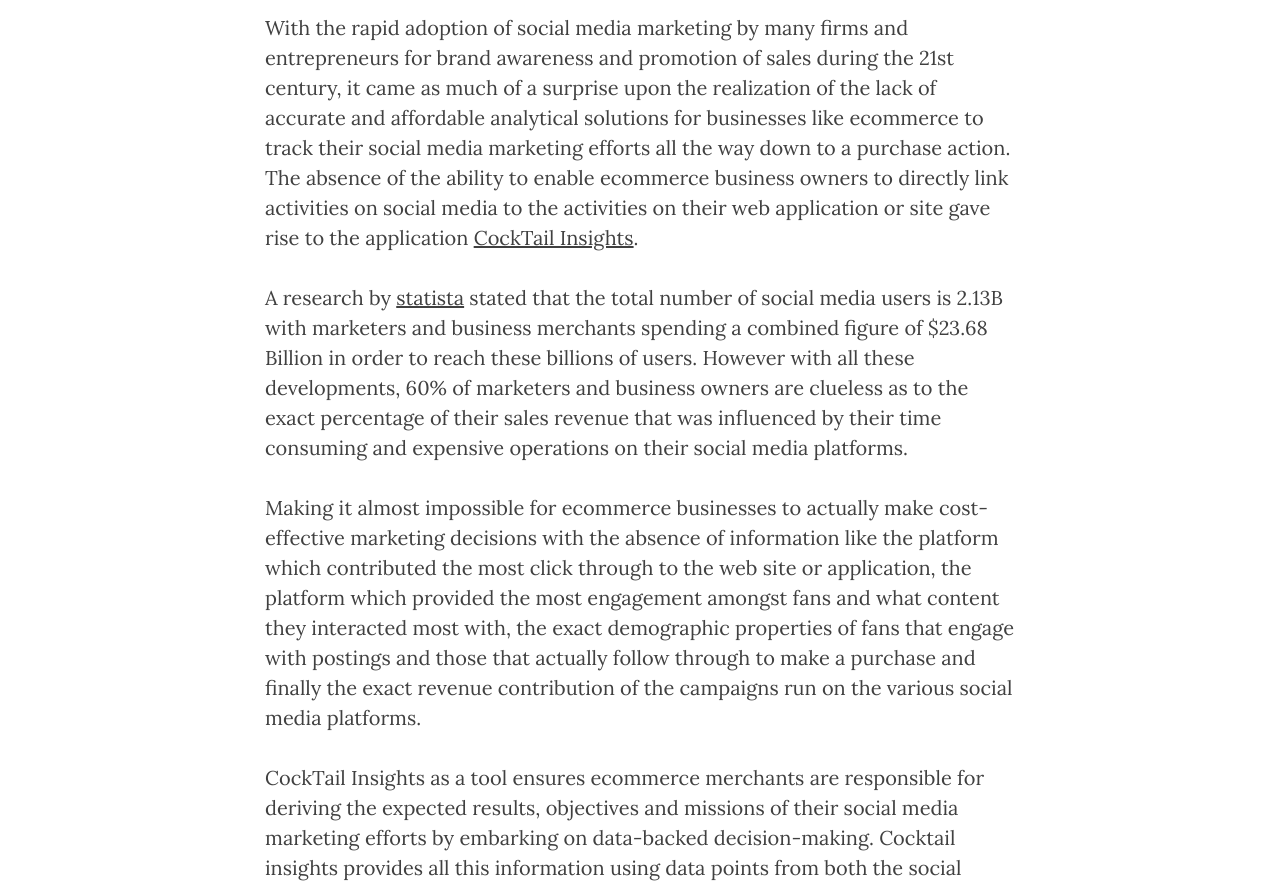
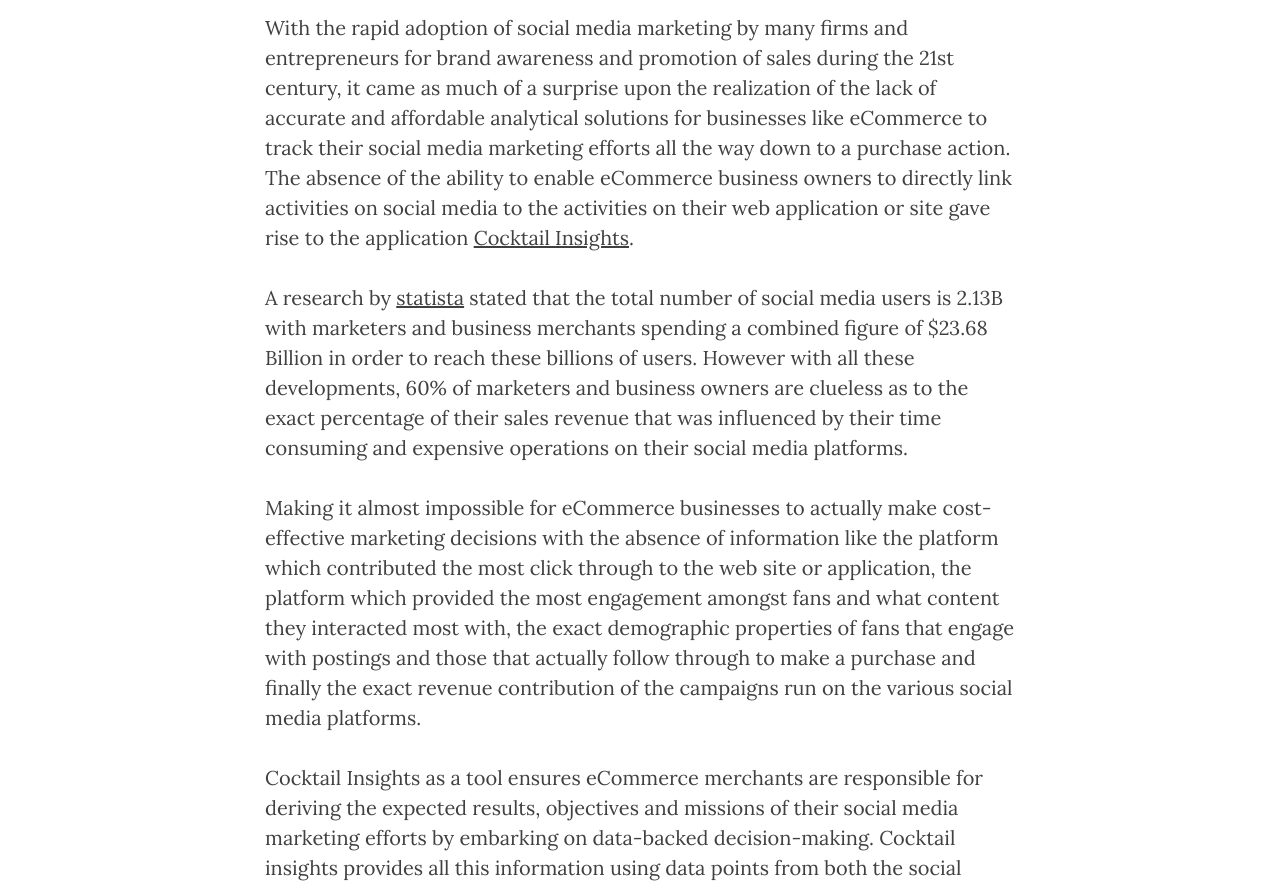
Before and after one commit to cocktailinsights/blog, a Jekyll site: the page built from _posts/2016-04-26-the launch blog.markdown, in a window 1280 px wide and 1400 px high, scrolled down 391 px. Shown: the part 245-1128 px from the top of the window. Built offline with Jekyll 4.4.1, drawn with Linux system fonts in a browser that asks for light colours; nearby versions of some CDN libraries; comment, search, counter and statistics services are not loaded; some of the changed text lies outside the part shown.

```diff
--- a/_posts/2016-04-26-the launch blog.markdown
+++ b/_posts/2016-04-26-the launch blog.markdown
@@ -1,6 +1,6 @@
 ---
 layout:     post
-title:      "The Beta Launch of CockTail Insights"
+title:      "The Beta Launch of Cocktail Insights"
 subtitle:   "A Simple Introduction and Walkthrough of CockTail Insights"
 date:       2016-04-26 09:00:00
 author:     "Panin Osei Tenkorang"
@@ -9,7 +9,7 @@ disqus: true
 ---
 
 <p>
-	With the rapid adoption of social media marketing by many firms and entrepreneurs for brand awareness and promotion of sales during the 21st century, it came as much of a surprise upon the realization of the lack of accurate and affordable analytical solutions for businesses like ecommerce to track their social media marketing efforts all the way down to a purchase action. The absence of the ability to enable ecommerce business owners to directly link activities on social media to the activities on their web application or site gave rise to the application <a target="blank" href="http://cocktailinsights.com/">CockTail Insights</a>.
+	With the rapid adoption of social media marketing by many firms and entrepreneurs for brand awareness and promotion of sales during the 21st century, it came as much of a surprise upon the realization of the lack of accurate and affordable analytical solutions for businesses like eCommerce to track their social media marketing efforts all the way down to a purchase action. The absence of the ability to enable eCommerce business owners to directly link activities on social media to the activities on their web application or site gave rise to the application <a target="blank" href="http://cocktailinsights.com/">Cocktail Insights</a>.
 </p>
 
 <p>
@@ -17,11 +17,11 @@ disqus: true
 </p>
 
 <p>
-	Making it almost impossible for ecommerce businesses to actually make cost-effective marketing decisions with the absence of information like the platform which contributed the most click through to the web site or application, the platform which provided the most engagement amongst fans and what content they interacted most with, the exact demographic properties of fans that engage with postings and those that actually follow through to make a purchase and finally the exact revenue contribution of the campaigns run on the  various social media platforms.
+	Making it almost impossible for eCommerce businesses to actually make cost-effective marketing decisions with the absence of information like the platform which contributed the most click through to the web site or application, the platform which provided the most engagement amongst fans and what content they interacted most with, the exact demographic properties of fans that engage with postings and those that actually follow through to make a purchase and finally the exact revenue contribution of the campaigns run on the  various social media platforms.
 </p>
 
 <p>
-	CockTail Insights as a tool ensures ecommerce merchants are responsible for deriving the expected results, objectives and missions of their social media marketing efforts by embarking on data-backed decision-making. Cocktail insights provides all this information using data points from both the social media analytical platform and google analytics. Through the integration users can easily track the true impact of their social media marketing toils. For maximum reporting users will have to ensure their google analytics account is well setup. This includes ensuring that age and geographical data is enabled, funnels are well setup and clearly defined goals have been established.
+	Cocktail Insights as a tool ensures eCommerce merchants are responsible for deriving the expected results, objectives and missions of their social media marketing efforts by embarking on data-backed decision-making. Cocktail insights provides all this information using data points from both the social media analytical platform and google analytics. Through the integration users can easily track the true impact of their social media marketing toils. For maximum reporting users will have to ensure their google analytics account is well setup. This includes ensuring that age and geographical data is enabled, funnels are well setup and clearly defined goals have been established.
 </p>
 
 <p>
@@ -29,7 +29,7 @@ disqus: true
 </p>
 
 <p><h3>
-	The images below provide a complete walkthrough of how <a target="blank" href="http://cocktailinsights.com/">CockTail Insights</a> works: </h3>
+	The images below provide a complete walkthrough of how <a target="blank" href="http://cocktailinsights.com/">Cocktail Insights</a> works: </h3>
 </p>
 
 <a target="blank" href="http://cocktailinsights.com/">
@@ -69,7 +69,7 @@ disqus: true
 </p>
 
 <p>
-	<h4>After integrating all these services you can now plunge into the full functionality of cockTail insights.</h4>
+	<h4>After integrating all these services you can now plunge into the full functionality of cocktail insights.</h4>
 </p>
 
 <a target="blank" href="http://cocktailinsights.com/">
@@ -150,7 +150,7 @@ disqus: true
 </ol>
 
 <p>
-	<em>As part of the features offered by CockTail Insights is the ability to gain extensive insights on all posts published from the service. Merchants are provided with insights such as demography, location, devices and others. The images below are previews of how your information will be displayed to you.</em>
+	<em>As part of the features offered by Cocktail Insights is the ability to gain extensive insights on all posts published from the service. Merchants are provided with insights such as demography, location, devices and others. The images below are previews of how your information will be displayed to you.</em>
 </p>
 
 <a target="blank" href="http://cocktailinsights.com/">
```
